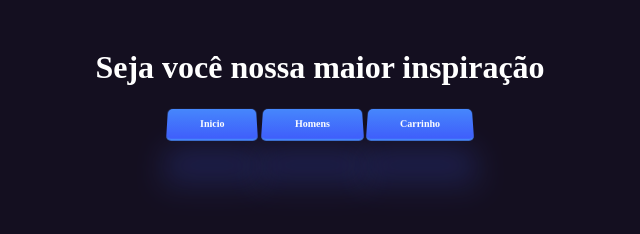
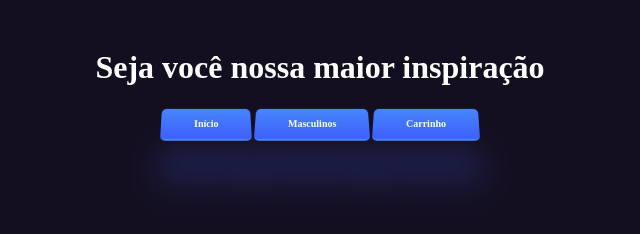
Before and after one commit to Th1ag0S1lva/FaculdadeDP, a website: page PF.html in a window 1280 px wide. Shown: the top 234 px of the page, 320-960 px from the left. Drawn offline with Linux system fonts and the light colour scheme; no server answers.

Commit message:
Update PF.html

```diff
--- a/PF.html
+++ b/PF.html
@@ -6,22 +6,19 @@
     <link rel="stylesheet" href="style.css">
     <title>Perfumes Femininos</title>
 </head>
-
 <body>
     <header>
-        <h1>Seja você nossa maior inspiração </h1>
+        <h1>Seja você nossa maior inspiração</h1>
         <nav>
-            <a href="index.html"class="styled-button">Inicio</a>
-            <a href="PM.html" class="styled-button">Homens</a>
+            <a href="index.html" class="styled-button">Início</a>
+            <a href="PM.html" class="styled-button">Masculinos</a>
             <a href="carrinho.html"class="styled-button">Carrinho</a>
-
         </nav>
     </header>
+
     <div class="perfume-box" id="femininos-list">
         <div id="femininos-list"></div>
     </div>
-
-
 
     <footer>
         <p>&copy; 2024 Loja de Perfumes</p>
```
